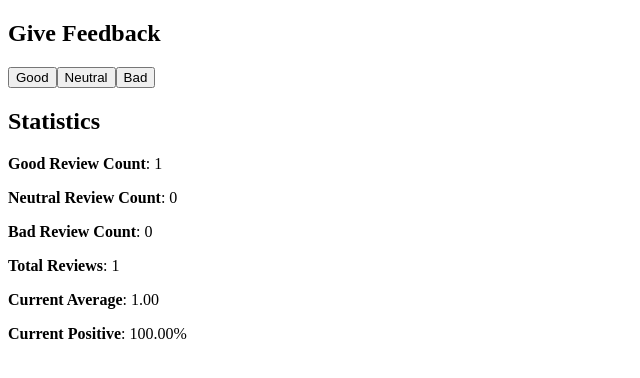
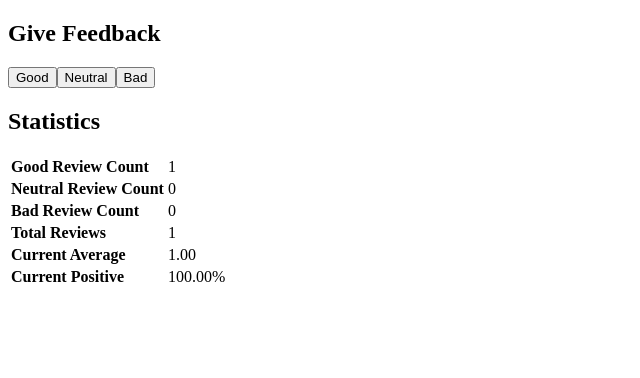
Before and after one commit to autom101/fso-exercises, a React (Create React App) app in the folder part1/exercise1/: page / in a window 1280 px wide. Both pictures are taken after a click on the button "Good". Shown: the top 378 px of the page, without its empty margins (0-640 px from the left). Built offline with nearby package versions, Linux system fonts and the light colour scheme.

Commit message:
Finish ex 1.11

```diff
--- a/part1/exercise1/src/Unicafe.js
+++ b/part1/exercise1/src/Unicafe.js
@@ -11,9 +11,12 @@ const Button = ({ text, handleClick }) => {
 const StatisticsLine = ({ text, value }) => {
   return (
     <>
-      <p>
-        <b>{text}</b>: {value}
-      </p>
+      <tr>
+        <td>
+          <b>{text}</b>
+        </td>
+        <td>{value}</td>
+      </tr>
     </>
   );
 };
@@ -37,15 +40,22 @@ const Statistics = ({ statistics }) => {
   return (
     <div>
       <h2>Statistics</h2>
+      <table>
+        <tbody>
           <StatisticsLine text="Good Review Count" value={statGood} />
           <StatisticsLine text="Neutral Review Count" value={statNeutral} />
           <StatisticsLine text="Bad Review Count" value={statBad} />
           <StatisticsLine text="Total Reviews" value={statTotal} />
-      <StatisticsLine text="Current Average" value={statAverage.toFixed(2)} />
+          <StatisticsLine
+            text="Current Average"
+            value={statAverage.toFixed(2)}
+          />
           <StatisticsLine
             text="Current Positive"
             value={getPositive().toFixed(2) + "%"}
           />
+        </tbody>
+      </table>
     </div>
   );
 };
```
Lines whose indentation alone changed are shown as unchanged.
